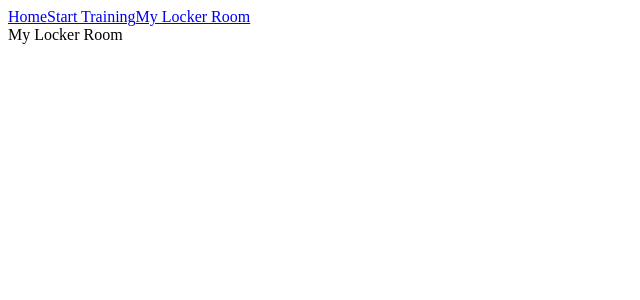
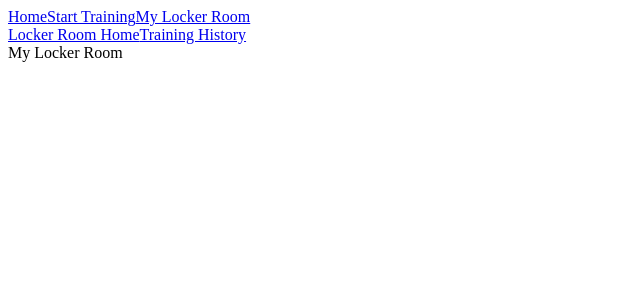
Before and after one commit to Cams-Plan/BasketNow-React-App, a React (Vite) app: page /my-locker-room in a window 1280 px wide. Shown: the top 300 px of the page, without its empty margins (0-640 px from the left). Built offline with nearby package versions, Linux system fonts and the light colour scheme.

Commit message:
changed the 404 page to route back to the previous page instead of the root homepage

```diff
--- a/src/App.jsx
+++ b/src/App.jsx
@@ -1,7 +1,7 @@
 import React from 'react';
 import { Routes, Route } from 'react-router-dom';
 import { Homepage, StartTraining, NotFoundPage, MyLockerRoom} from './pages';
-import { MainHeader } from './components';
+import { MainHeader, MyLockerRoomHeader } from './components';
 
 const App = () => {
   return (
@@ -10,7 +10,7 @@ const App = () => {
         <Route path='/' element={<MainHeader />}>
           <Route index element={<Homepage />} />
           <Route path="start-training" element={<StartTraining />} />
-          <Route path="my-locker-room">
+          <Route path="my-locker-room" element={<MyLockerRoomHeader/>}>
             <Route index element={<MyLockerRoom />} />
           </Route>
         </Route>
--- /dev/null
+++ b/src/components/MyLockerRoomHeader/index.jsx
@@ -0,0 +1,18 @@
+import React from 'react'
+import { NavLink, Outlet } from 'react-router-dom'
+
+const MyLockerRoomHeader = () => {
+  return (
+    <>
+    <header>
+        <nav>
+            <NavLink to="/my-locker-room" >Locker Room Home</NavLink>
+            <NavLink to="/eoeeo">Training History</NavLink>
+        </nav>
+    </header>
+    <Outlet/>
+    </>
+  )
+}
+
+export default MyLockerRoomHeader
--- a/src/components/index.jsx
+++ b/src/components/index.jsx
@@ -1,2 +1,3 @@
 // Central point for all components to be exported
 export {default as MainHeader} from './MainHeader'
+export {default as MyLockerRoomHeader} from './MyLockerRoomHeader'
--- a/src/pages/NotFoundPage/index.jsx
+++ b/src/pages/NotFoundPage/index.jsx
@@ -1,18 +1,20 @@
 import React from 'react'
-import { Link } from 'react-router-dom'
+import { Link, useNavigate} from 'react-router-dom'
 
 const NotFoundPage = () => {
 
-    const NFPStyle = {
-        width: '150px',
-        height: '100%'
-    }
+  const navigate = useNavigate();
+
+  const NFPStyle = {
+      width: '150px',
+      height: '100%'
+  }
 
   return (
     <div style={{textAlign: 'center', backgroundColor:'#4ac1c1'}}>
         <h1>404 Page Not Found</h1>
         <img src="/BN.png" style={NFPStyle} alt="BasketNow Logo"/>
-        <p><strong><Link to={'./'}>Return Home</Link></strong></p>
+        <p><strong><Link to={navigate(-1)}>Go Back</Link></strong></p>
     </div>
   )
 }
```
Also changed, not shown: 1 other file (tests, documents, lock files or other folders).
